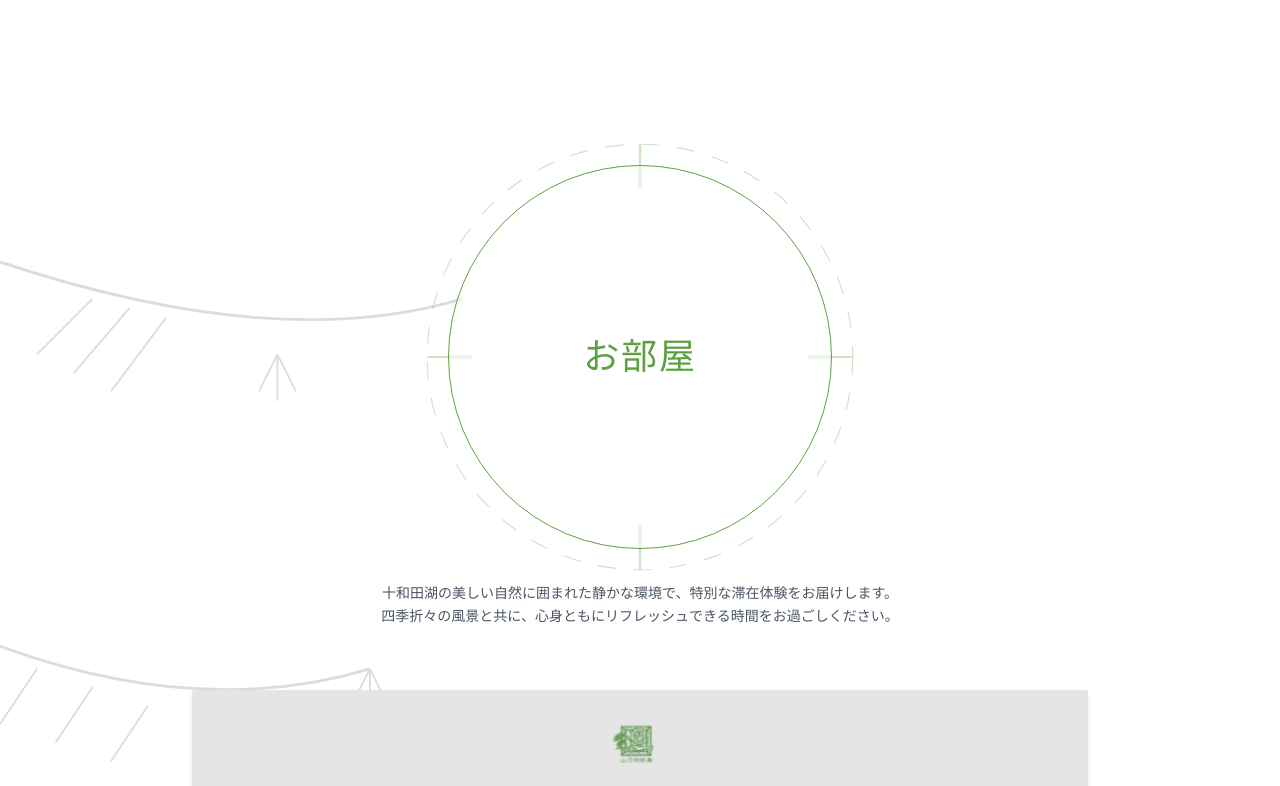
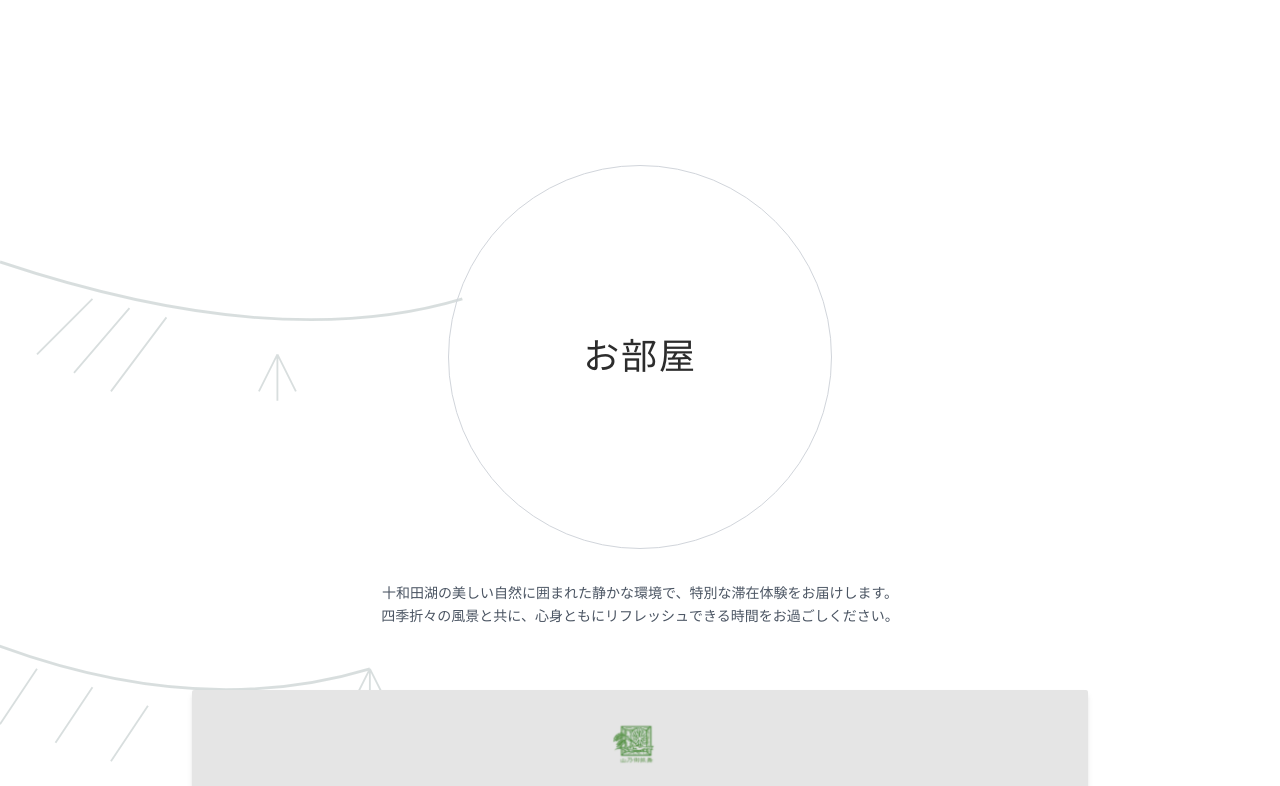
Before and after one commit to hirofumitorato/towadako-demo, a Next.js app: page / in a window 1280 px wide. Shown: the part 3080-3866 px from the top of the page. Built offline with nearby package versions, Linux system fonts and the light colour scheme.

Commit message:
アクセスとお部屋のタイトルデザインを基本情報と同じシンプルな円に変更

```diff
--- a/src/components/Access.tsx
+++ b/src/components/Access.tsx
@@ -34,22 +34,8 @@ export default function Access() {
           className="text-center mb-12"
         >
           <div className="inline-block relative">
-            {/* Decoration: Organic Flow/Leaves */}
-            <div className="absolute -inset-12 pointer-events-none opacity-40">
-              <svg viewBox="0 0 200 200" className="w-full h-full text-[#5CA042] animate-pulse-slow">
-                <path fill="none" stroke="currentColor" strokeWidth="1" d="M100,0 Q130,20 150,50 T180,100 T150,150 T100,180 T50,150 T20,100 T50,50 T100,0" strokeDasharray="4 4" />
-                {/* Simulated Leaves/Water flow */}
-                <path d="M40,40 Q60,10 90,30" fill="none" stroke="currentColor" strokeWidth="1.5" />
-                <path d="M160,40 Q140,10 110,30" fill="none" stroke="currentColor" strokeWidth="1.5" />
-                <path d="M40,160 Q60,190 90,170" fill="none" stroke="currentColor" strokeWidth="1.5" />
-                <path d="M160,160 Q140,190 110,170" fill="none" stroke="currentColor" strokeWidth="1.5" />
-                <circle cx="20" cy="100" r="2" fill="currentColor" />
-                <circle cx="180" cy="100" r="2" fill="currentColor" />
-              </svg>
-            </div>
-
-            <div className="w-96 h-96 border border-[#5CA042] rounded-full flex items-center justify-center bg-white/40 backdrop-blur-[1px] relative z-10">
-              <h2 className="text-3xl md:text-4xl font-serif font-light tracking-wider text-[#5CA042]">
+            <div className="w-96 h-96 border border-gray-300 rounded-full flex items-center justify-center">
+              <h2 className="text-3xl md:text-4xl font-serif font-light tracking-wider">
                 アクセス
               </h2>
             </div>
--- a/src/components/Rooms.tsx
+++ b/src/components/Rooms.tsx
@@ -38,21 +38,8 @@ export default function Rooms() {
           className="text-center mb-16"
         >
           <div className="inline-block relative">
-            {/* Decoration: Zen/Calm motif (Green-based, slightly different from Access) */}
-            <div className="absolute -inset-8 pointer-events-none opacity-30">
-              <svg viewBox="0 0 200 200" className="w-full h-full text-[#5CA042]">
-                {/* Outer loose dashed ring */}
-                <circle cx="100" cy="100" r="95" fill="none" stroke="currentColor" strokeWidth="0.5" strokeDasharray="8 8" />
-                {/* Inner accents (Cardinal marks) */}
-                <path d="M100,5 L100,25" stroke="currentColor" strokeWidth="1" />
-                <path d="M100,175 L100,195" stroke="currentColor" strokeWidth="1" />
-                <path d="M5,100 L25,100" stroke="currentColor" strokeWidth="1" />
-                <path d="M175,100 L195,100" stroke="currentColor" strokeWidth="1" />
-              </svg>
-            </div>
-
-            <div className="w-96 h-96 border border-[#5CA042] rounded-full flex items-center justify-center bg-white/30 backdrop-blur-[1px] relative z-10">
-              <h2 className="text-3xl md:text-4xl font-serif font-light tracking-wider text-[#5CA042]">
+            <div className="w-96 h-96 border border-gray-300 rounded-full flex items-center justify-center">
+              <h2 className="text-3xl md:text-4xl font-serif font-light tracking-wider">
                 お部屋
               </h2>
             </div>
```
